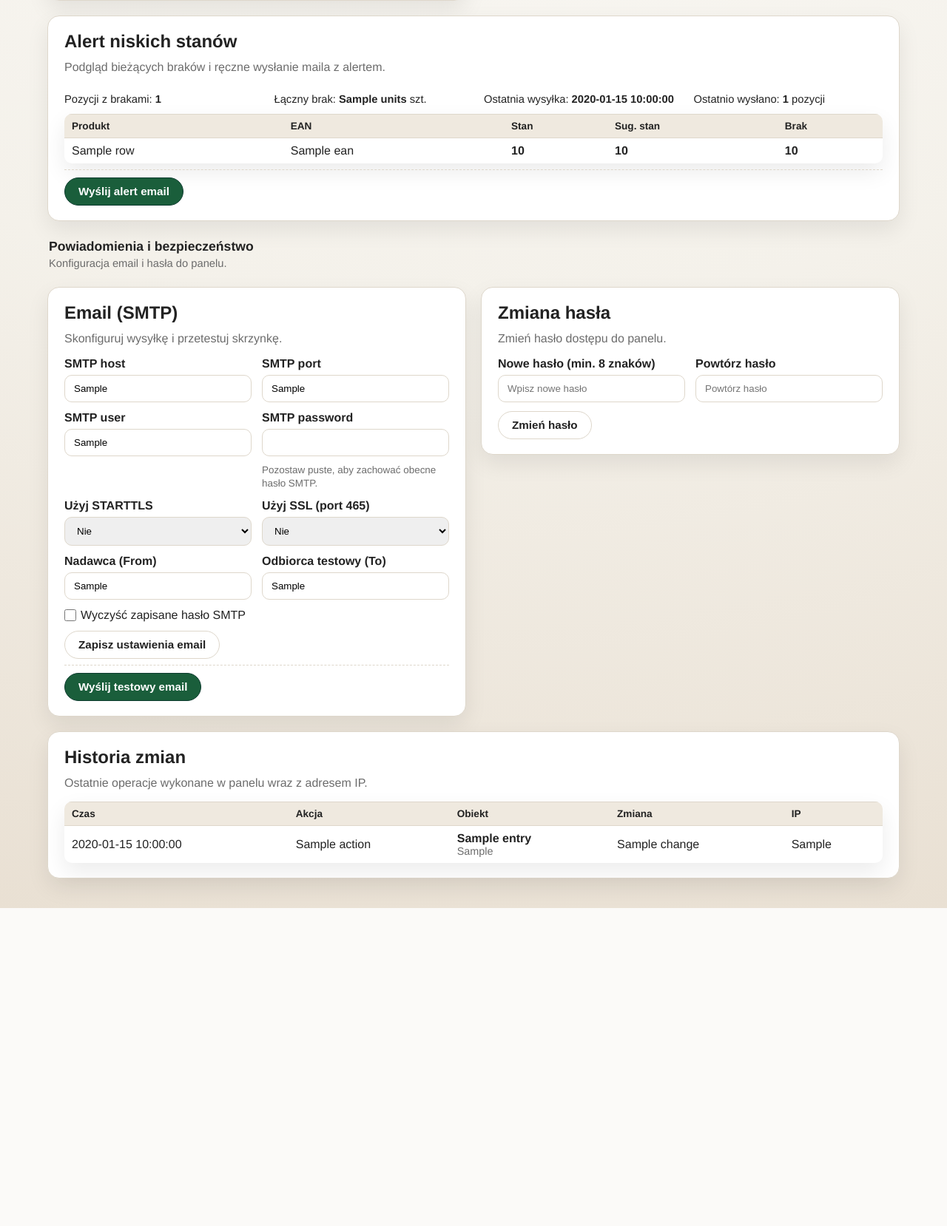
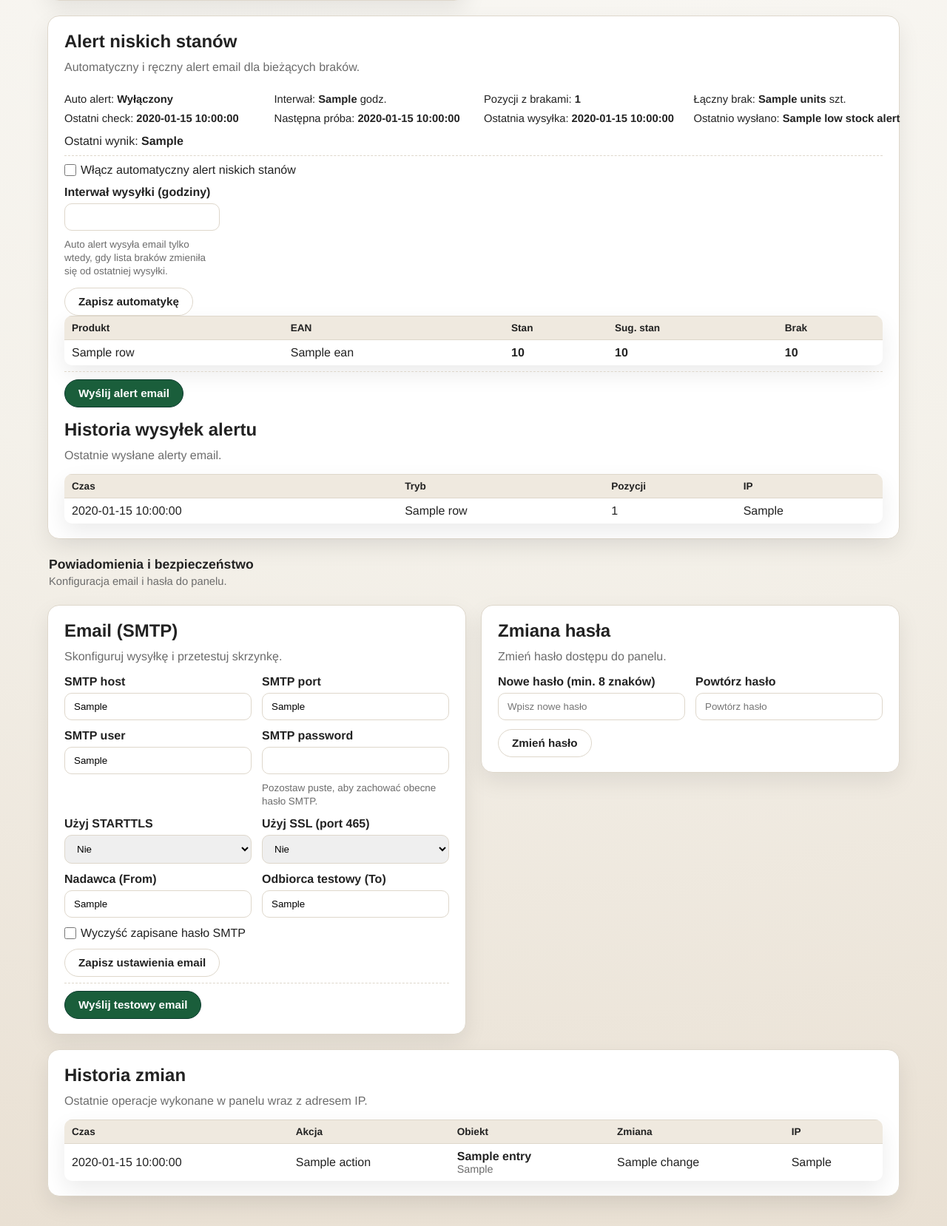
Before and after one commit to Olafejs/apilo-panel, a Flask app: template templates/settings.html in a window 1280 px wide. Shown: the part 1226-2884 px from the top of the page at 74% size. Before the commit the page ends 2454 px from the top, so only its background shows below. Run offline with Flask 3, Linux system fonts and the light colour scheme; the template is opened without the code that fills it: most values are stand-ins (such as "Sample title", 1, 10 or a date in 2020); some libraries are stand-ins or nearby versions.

Commit message:
Add automatic low-stock alerts

```diff
--- a/app.py
+++ b/app.py
@@ -1,4 +1,6 @@
+import hashlib
 import ipaddress
+import json
 import logging
 import os
 import secrets
@@ -183,6 +185,7 @@ PRODUCT_PRESET_LABELS = {
     "no_sales": "Bez sprzedazy",
     "high_value": "Najwyzsza wartosc",
 }
+LOW_STOCK_ALERT_ROW_LIMIT = 200
 
 logging.basicConfig(
     level=logging.INFO,
@@ -499,6 +502,202 @@ def get_low_stock_rows(limit=10):
     return result
 
 
+def get_low_stock_alert_enabled():
+    return parse_bool_value(get_setting(DB_PATH, "alerts_low_stock_enabled"), default=False)
+
+
+def get_low_stock_alert_interval_hours():
+    return parse_int_value(
+        get_setting(DB_PATH, "alerts_low_stock_interval_hours"),
+        24,
+        min_value=1,
+        max_value=720,
+    )
+
+
+def summarize_low_stock_alert_settings_snapshot(enabled, interval_hours):
+    return f"auto={'1' if enabled else '0'} interval={interval_hours}h"
+
+
+def format_item_count(count, singular, paucal, plural):
+    count = int(count or 0)
+    mod10 = count % 10
+    mod100 = count % 100
+    if count == 1:
+        word = singular
+    elif 2 <= mod10 <= 4 and not 12 <= mod100 <= 14:
+        word = paucal
+    else:
+        word = plural
+    return f"{count} {word}"
+
+
+def format_position_count(count):
+    return format_item_count(count, "pozycja", "pozycje", "pozycji")
+
+
+def get_low_stock_alert_next_check_iso():
+    if not get_low_stock_alert_enabled():
+        return ""
+    return compute_next_run_at(
+        get_setting(DB_PATH, "alerts_low_stock_last_check_at"),
+        get_low_stock_alert_interval_hours() * 3600,
+    )
+
+
+def is_low_stock_alert_due(now=None):
+    if not get_low_stock_alert_enabled():
+        return False
+    scheduled_at = parse_datetime_value(get_low_stock_alert_next_check_iso())
+    if not scheduled_at:
+        return True
+    now = now or datetime.now(timezone.utc)
+    return scheduled_at <= now
+
+
+def build_low_stock_alert_signature(rows):
+    normalized_rows = []
+    for row in rows:
+        normalized_rows.append(
+            {
+                "ean": row.get("ean") or "",
+                "name": row.get("name") or "",
+                "quantity": int(row.get("quantity") or 0),
+                "suggested_qty": int(row.get("suggested_qty") or 0),
+                "shortage_qty": int(row.get("shortage_qty") or 0),
+            }
+        )
+    normalized_rows.sort(key=lambda item: (item["ean"], item["name"]))
+    payload = json.dumps(normalized_rows, ensure_ascii=False, sort_keys=True)
+    return hashlib.sha256(payload.encode("utf-8")).hexdigest()
+
+
+def update_low_stock_alert_state(
+    *,
+    checked_at=None,
+    result_message=None,
+    error_message=None,
+    signature=None,
+    sent_count=None,
+    sent_at=None,
+):
+    checked_at = checked_at or utc_now_iso()
+    set_setting(DB_PATH, "alerts_low_stock_last_check_at", checked_at)
+    if result_message is not None:
+        set_setting(DB_PATH, "alerts_low_stock_last_result", result_message)
+    if error_message:
+        set_setting(DB_PATH, "alerts_low_stock_last_error", error_message)
+        set_setting(DB_PATH, "alerts_low_stock_last_error_at", checked_at)
+    else:
+        set_setting(DB_PATH, "alerts_low_stock_last_error", "")
+        set_setting(DB_PATH, "alerts_low_stock_last_error_at", "")
+    if signature is not None:
+        set_setting(DB_PATH, "alerts_low_stock_last_hash", signature)
+    if sent_at is not None:
+        set_setting(DB_PATH, "alerts_low_stock_sent_at", sent_at)
+    if sent_count is not None:
+        set_setting(DB_PATH, "alerts_low_stock_sent_count", str(sent_count))
+
+
+def mark_low_stock_alert_error(message, *, mode="auto"):
+    result_prefix = "Błąd automatycznego alertu." if mode == "auto" else "Błąd ręcznego alertu."
+    update_low_stock_alert_state(
+        checked_at=utc_now_iso(),
+        result_message=result_prefix,
+        error_message=message,
+    )
+
+
+def process_low_stock_alert(mode="manual"):
+    checked_at = utc_now_iso()
+    alert_rows = get_low_stock_rows(limit=LOW_STOCK_ALERT_ROW_LIMIT)
+    if not alert_rows:
+        update_low_stock_alert_state(
+            checked_at=checked_at,
+            result_message="Brak pozycji do alertu.",
+            signature="",
+        )
+        return {"status": "empty", "count": 0}
+
+    signature = build_low_stock_alert_signature(alert_rows)
+    previous_signature = get_setting(DB_PATH, "alerts_low_stock_last_hash") or ""
+    if mode == "auto" and previous_signature and secrets.compare_digest(previous_signature, signature):
+        update_low_stock_alert_state(
+            checked_at=checked_at,
+            result_message="Brak zmian od ostatniej wysyłki.",
+            signature=signature,
+        )
+        return {"status": "duplicate", "count": len(alert_rows)}
+
+    send_low_stock_alert_email(alert_rows)
+    result_message = (
+        f"Wysłano alert automatycznie ({format_position_count(len(alert_rows))})."
+        if mode == "auto"
+        else f"Wysłano alert ręcznie ({format_position_count(len(alert_rows))})."
+    )
+    update_low_stock_alert_state(
+        checked_at=checked_at,
+        result_message=result_message,
+        signature=signature,
+        sent_count=len(alert_rows),
+        sent_at=checked_at,
+    )
+    record_audit_event(
+        "low_stock_alert_send",
+        "email",
+        entity_label="Alert niskich stanów",
+        new_value=format_position_count(len(alert_rows)),
+        details={
+            "mode": mode,
+            "count": len(alert_rows),
+            "signature": signature[:16],
+        },
+        actor_ip="system" if mode == "auto" else None,
+    )
+    return {"status": "sent", "count": len(alert_rows)}
+
+
+def run_low_stock_alert_with_lock(blocking):
+    acquired = SYNC_LOCK.acquire(blocking=blocking)
+    if not acquired:
+        return None
+    try:
+        return process_low_stock_alert(mode="auto")
+    finally:
+        SYNC_LOCK.release()
+
+
+def build_low_stock_alert_history(limit=10):
+    history = []
+    scan_limit = max(limit * 8, 40)
+    for row in get_recent_audit_log(DB_PATH, limit=scan_limit):
+        if row["action"] != "low_stock_alert_send":
+            continue
+        details = {}
+        details_json = row["details_json"]
+        if details_json:
+            try:
+                details = json.loads(details_json)
+            except (TypeError, ValueError, json.JSONDecodeError):
+                details = {}
+        mode = details.get("mode") or "manual"
+        history.append(
+            {
+                "created_at": format_pull_time(row["created_at"]),
+                "mode_label": "Auto" if mode == "auto" else "Ręcznie",
+                "count_label": (
+                    format_position_count(details["count"])
+                    if details.get("count") is not None
+                    else row["new_value"] or "-"
+                ),
+                "actor_ip": row["actor_ip"] or ("system" if mode == "auto" else "-"),
+            }
+        )
+        if len(history) >= limit:
+            break
+    return history
+
+
 AUDIT_ACTION_LABELS = {
     "login_success": "Logowanie",
     "password_setup": "Pierwsze hasło",
@@ -511,6 +710,7 @@ AUDIT_ACTION_LABELS = {
     "suggestions_settings_update": "Ustawienia sugestii",
     "suggestions_refresh": "Przeliczenie sugestii",
     "inventory_value_refresh": "Przeliczenie wartości",
+    "low_stock_alert_settings_update": "Auto alert stanów",
     "low_stock_alert_send": "Alert niskich stanów",
     "product_quantity_update": "Zmiana stanu",
     "manual_sync_pull": "Pobranie z Apilo",
@@ -1210,25 +1410,54 @@ def settings():
             except Exception as exc:
                 app.logger.exception("Email test failed")
                 flash(public_error_message(exc), "error")
+        elif action == "alerts_settings":
+            current_enabled = get_low_stock_alert_enabled()
+            current_interval = get_low_stock_alert_interval_hours()
+            enabled = request.form.get("alerts_low_stock_enabled") == "1"
+            interval_hours = parse_int_value(
+                request.form.get("alerts_low_stock_interval_hours"),
+                24,
+                min_value=1,
+                max_value=720,
+            )
+            set_setting(DB_PATH, "alerts_low_stock_enabled", "1" if enabled else "0")
+            set_setting(DB_PATH, "alerts_low_stock_interval_hours", str(interval_hours))
+            if enabled and not current_enabled:
+                set_setting(DB_PATH, "alerts_low_stock_last_check_at", "")
+                set_setting(DB_PATH, "alerts_low_stock_last_result", "Auto alert włączony.")
+            elif not enabled:
+                set_setting(DB_PATH, "alerts_low_stock_last_result", "Auto alert wyłączony.")
+                set_setting(DB_PATH, "alerts_low_stock_last_error", "")
+                set_setting(DB_PATH, "alerts_low_stock_last_error_at", "")
+            record_audit_event(
+                "low_stock_alert_settings_update",
+                "settings",
+                entity_label="Auto alert niskich stanów",
+                old_value=summarize_low_stock_alert_settings_snapshot(
+                    current_enabled,
+                    current_interval,
+                ),
+                new_value=summarize_low_stock_alert_settings_snapshot(
+                    enabled,
+                    interval_hours,
+                ),
+            )
+            flash("Ustawienia auto alertu zapisane.", "success")
         elif action == "alerts_email":
             try:
-                alert_rows = get_low_stock_rows(limit=200)
-                if not alert_rows:
+                result = process_low_stock_alert(mode="manual")
+                if result["status"] == "empty":
                     flash("Brak pozycji do alertu niskich stanów.", "info")
                 else:
-                    send_low_stock_alert_email(alert_rows)
-                    set_setting(DB_PATH, "alerts_low_stock_sent_at", utc_now_iso())
-                    set_setting(DB_PATH, "alerts_low_stock_sent_count", str(len(alert_rows)))
-                    record_audit_event(
-                        "low_stock_alert_send",
-                        "email",
-                        entity_label="Alert niskich stanów",
-                        new_value=f"{len(alert_rows)} pozycji",
+                    flash(
+                        f"Wysłano alert niskich stanów ({format_position_count(result['count'])}).",
+                        "success",
                     )
-                    flash(f"Wysłano alert niskich stanów ({len(alert_rows)} pozycji).", "success")
             except Exception as exc:
                 app.logger.exception("Low stock alert email failed")
-                flash(public_error_message(exc), "error")
+                message = public_error_message(exc)
+                mark_low_stock_alert_error(message, mode="manual")
+                flash(message, "error")
         elif action == "password":
             password = request.form.get("password")
             confirm = request.form.get("confirm")
@@ -1362,14 +1591,26 @@ def settings():
         safety_pct=get_suggest_safety_pct(),
         suggest_days=get_suggest_days(),
     )
+    last_sent_count = parse_int_value(get_setting(DB_PATH, "alerts_low_stock_sent_count"), 0, min_value=0)
     low_stock_alerts = {
         "rows": get_low_stock_rows(limit=10),
         "count": low_stock_dashboard.get("shortage_count", 0) or 0,
         "units": low_stock_dashboard.get("shortage_units", 0) or 0,
+        "enabled": get_low_stock_alert_enabled(),
+        "interval_hours": get_low_stock_alert_interval_hours(),
         "last_sent_at": format_pull_time(get_setting(DB_PATH, "alerts_low_stock_sent_at") or ""),
-        "last_sent_count": parse_int_value(
-            get_setting(DB_PATH, "alerts_low_stock_sent_count"), 0, min_value=0
+        "last_sent_count": last_sent_count,
+        "last_sent_count_label": format_position_count(last_sent_count),
+        "last_check_at": format_pull_time(
+            get_setting(DB_PATH, "alerts_low_stock_last_check_at") or ""
         ),
+        "next_check_at": format_pull_time(get_low_stock_alert_next_check_iso()),
+        "last_result": get_setting(DB_PATH, "alerts_low_stock_last_result") or "",
+        "last_error": get_setting(DB_PATH, "alerts_low_stock_last_error") or "",
+        "last_error_at": format_pull_time(
+            get_setting(DB_PATH, "alerts_low_stock_last_error_at") or ""
+        ),
+        "history": build_low_stock_alert_history(limit=10),
     }
     return render_template(
         "settings.html",
@@ -1743,6 +1984,28 @@ def background_refresh_loop():
                     app.logger.info("Background sales cache refresh skipped, sync already in progress.")
         except Exception:
             app.logger.exception("Background sales cache refresh failed")
+        now = datetime.now(timezone.utc)
+        try:
+            if is_low_stock_alert_due(now):
+                alert_result = run_low_stock_alert_with_lock(blocking=False)
+                if alert_result is None:
+                    pass
+                elif alert_result["status"] == "sent":
+                    ran_job = True
+                    app.logger.info(
+                        "Background low-stock alert sent for %s products.",
+                        alert_result["count"],
+                    )
+                elif alert_result["status"] == "duplicate":
+                    ran_job = True
+                    app.logger.info("Background low-stock alert skipped, no changes detected.")
+                else:
+                    ran_job = True
+                    app.logger.info("Background low-stock alert skipped, no shortages found.")
+        except Exception as exc:
+            message = public_error_message(exc)
+            mark_low_stock_alert_error(message, mode="auto")
+            app.logger.exception("Background low-stock alert failed")
         time.sleep(5 if not ran_job else 1)
 
 
--- a/static/style.css
+++ b/static/style.css
@@ -713,6 +713,10 @@ tbody tr.dirty {
   flex-wrap: wrap;
 }
 
+.subsection-head {
+  margin-top: 16px;
+}
+
 .card-head > div {
   display: flex;
   flex-direction: column;
--- a/templates/settings.html
+++ b/templates/settings.html
@@ -244,15 +244,46 @@
           <div class="card-head">
             <div>
               <h2>Alert niskich stanów</h2>
-              <p class="card-desc">Podgląd bieżących braków i ręczne wysłanie maila z alertem.</p>
+              <p class="card-desc">Automatyczny i ręczny alert email dla bieżących braków.</p>
             </div>
           </div>
           <div class="details-stats">
+            <div>Auto alert: <strong>{{ "Włączony" if low_stock_alerts.enabled else "Wyłączony" }}</strong></div>
+            <div>Interwał: <strong>{{ low_stock_alerts.interval_hours or 24 }}</strong> godz.</div>
             <div>Pozycji z brakami: <strong>{{ low_stock_alerts.count or 0 }}</strong></div>
             <div>Łączny brak: <strong>{{ low_stock_alerts.units or 0 }}</strong> szt.</div>
+            <div>Ostatni check: <strong>{{ low_stock_alerts.last_check_at or "-" }}</strong></div>
+            <div>Następna próba: <strong>{{ low_stock_alerts.next_check_at or "-" }}</strong></div>
             <div>Ostatnia wysyłka: <strong>{{ low_stock_alerts.last_sent_at or "-" }}</strong></div>
-            <div>Ostatnio wysłano: <strong>{{ low_stock_alerts.last_sent_count or 0 }}</strong> pozycji</div>
+            <div>Ostatnio wysłano: <strong>{{ low_stock_alerts.last_sent_count_label or "0 pozycji" }}</strong></div>
           </div>
+          {% if low_stock_alerts.last_result %}
+            <div class="details-text">Ostatni wynik: <strong>{{ low_stock_alerts.last_result }}</strong></div>
+          {% endif %}
+          {% if low_stock_alerts.last_error %}
+            <div class="message error">
+              Ostatni błąd: {{ low_stock_alerts.last_error }}
+              {% if low_stock_alerts.last_error_at %}({{ low_stock_alerts.last_error_at }}){% endif %}
+            </div>
+          {% endif %}
+          <form method="post" class="stack inline-action-form">
+            <input type="hidden" name="action" value="alerts_settings">
+            <input type="hidden" name="csrf_token" value="{{ csrf_token() }}">
+            <div class="form-grid">
+              <label class="checkbox-row full">
+                <input type="checkbox" name="alerts_low_stock_enabled" value="1" {% if low_stock_alerts.enabled %}checked{% endif %}>
+                <span>Włącz automatyczny alert niskich stanów</span>
+              </label>
+              <label>
+                Interwał wysyłki (godziny)
+                <input type="number" min="1" max="720" step="1" name="alerts_low_stock_interval_hours" value="{{ low_stock_alerts.interval_hours or 24 }}">
+                <span class="field-help">Auto alert wysyła email tylko wtedy, gdy lista braków zmieniła się od ostatniej wysyłki.</span>
+              </label>
+            </div>
+            <div class="action-row">
+              <button class="btn" type="submit">Zapisz automatykę</button>
+            </div>
+          </form>
           {% if low_stock_alerts.rows %}
             <table class="details-table">
               <thead>
@@ -286,6 +317,36 @@
               <button class="btn primary" type="submit">Wyślij alert email</button>
             </div>
           </form>
+          <div class="card-head subsection-head">
+            <div>
+              <h2>Historia wysyłek alertu</h2>
+              <p class="card-desc">Ostatnie wysłane alerty email.</p>
+            </div>
+          </div>
+          {% if low_stock_alerts.history %}
+            <table class="details-table">
+              <thead>
+                <tr>
+                  <th>Czas</th>
+                  <th>Tryb</th>
+                  <th>Pozycji</th>
+                  <th>IP</th>
+                </tr>
+              </thead>
+              <tbody>
+                {% for row in low_stock_alerts.history %}
+                <tr>
+                  <td>{{ row.created_at }}</td>
+                  <td>{{ row.mode_label }}</td>
+                  <td>{{ row.count_label }}</td>
+                  <td>{{ row.actor_ip }}</td>
+                </tr>
+                {% endfor %}
+              </tbody>
+            </table>
+          {% else %}
+            <div class="details-empty">Brak historii wysłanych alertów.</div>
+          {% endif %}
         </div>
 
         <div class="settings-break full">
```
Also changed, not shown: CHANGELOG.md, 1 other file.
